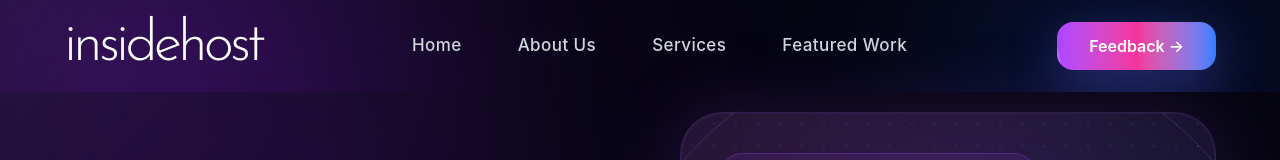
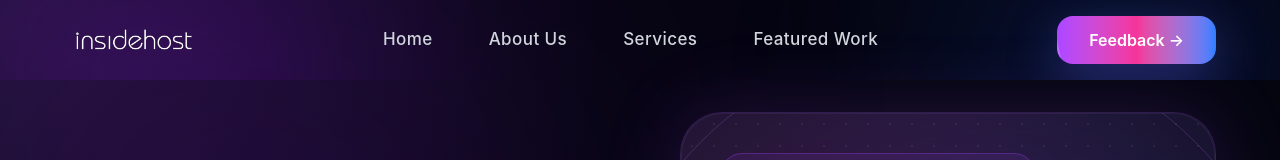
Before and after one commit to ishpreet23/insidehost-website, a Next.js app in the folder host-multimedia/: page / in a window 1280 px wide. Shown: the top 160 px of the page. Built offline with nearby package versions, Linux system fonts and the light colour scheme; no server answers; the database is empty.

Commit message:
Updated navbar logo and portfolio categories

```diff
--- a/host-multimedia/components/Navbar.tsx
+++ b/host-multimedia/components/Navbar.tsx
@@ -1,5 +1,6 @@
 "use client";
 
+import Image from "next/image";
 import { useState, useEffect } from "react";
 import { motion } from "framer-motion";
 import { FaBars, FaTimes } from "react-icons/fa";
@@ -48,7 +49,7 @@ export default function Navbar() {
     >
       {/* ================= NAVBAR ================= */}
 
-      <div className="relative flex items-center justify-between px-4 sm:px-6 md:px-10 xl:px-16 py-4 md:py-5 overflow-hidden">
+      <div className="relative flex items-center justify-between px-4 sm:px-6 md:px-10 xl:px-16 h-[80px] overflow-hidden">
 
         {/* GLOW */}
 
@@ -64,35 +65,28 @@ export default function Navbar() {
 
 <button
   onClick={() => scrollToSection("#home")}
-          className="relative z-10"
+  className="relative z-10 flex items-center shrink-0 h-[80px]"
 >
-          <h1
+  <Image
+    src="/insidehost.logo.png"
+    alt="InsideHost Logo"
+    width={140}
+    height={35}
+    priority
     className="
-              text-[30px]
-              sm:text-[38px]
-              md:text-[50px]
-              xl:text-[58px]
-              font-[200]
-              tracking-[-2px]
-              md:tracking-[-4px]
-              lowercase
-              text-white
-              leading-[0.9]
-              select-none
+      w-[90px]
+      sm:w-[110px]
+      md:w-[125px]
+      xl:w-[140px]
+      h-auto
+      object-contain
     "
-            style={{
-              fontFamily: "'Josefin Sans', sans-serif",
-            }}
-          >
-            insidehost
-          </h1>
+  />
 </button>
 
         {/* DESKTOP MENU */}
 
         <div className="hidden lg:flex items-center gap-8 xl:gap-14">
-
-          {/* HOME */}
 
           <button
             onClick={() => scrollToSection("#home")}
@@ -103,8 +97,6 @@ export default function Navbar() {
             <span className="absolute left-0 -bottom-2 h-[2px] w-0 rounded-full bg-gradient-to-r from-cyan-400 to-blue-500 transition-all duration-300 group-hover:w-full"></span>
           </button>
 
-          {/* ABOUT */}
-
           <button
             onClick={() => scrollToSection("#about")}
             className="relative text-gray-300 hover:text-white text-[16px] xl:text-[17px] font-medium tracking-wide transition-all duration-300 group"
@@ -114,8 +106,6 @@ export default function Navbar() {
             <span className="absolute left-0 -bottom-2 h-[2px] w-0 rounded-full bg-gradient-to-r from-cyan-400 to-blue-500 transition-all duration-300 group-hover:w-full"></span>
           </button>
 
-          {/* SERVICES */}
-
           <button
             onClick={() => scrollToSection("#services")}
             className="relative text-gray-300 hover:text-white text-[16px] xl:text-[17px] font-medium tracking-wide transition-all duration-300 group"
@@ -124,8 +114,6 @@ export default function Navbar() {
 
             <span className="absolute left-0 -bottom-2 h-[2px] w-0 rounded-full bg-gradient-to-r from-cyan-400 to-blue-500 transition-all duration-300 group-hover:w-full"></span>
           </button>
-
-          {/* PORTFOLIO */}
 
           <button
             onClick={() => scrollToSection("#portfolio")}
```
Also changed, not shown: host-multimedia/public/insidehost.logo.png (added). Lines whose indentation alone changed are shown as unchanged.
